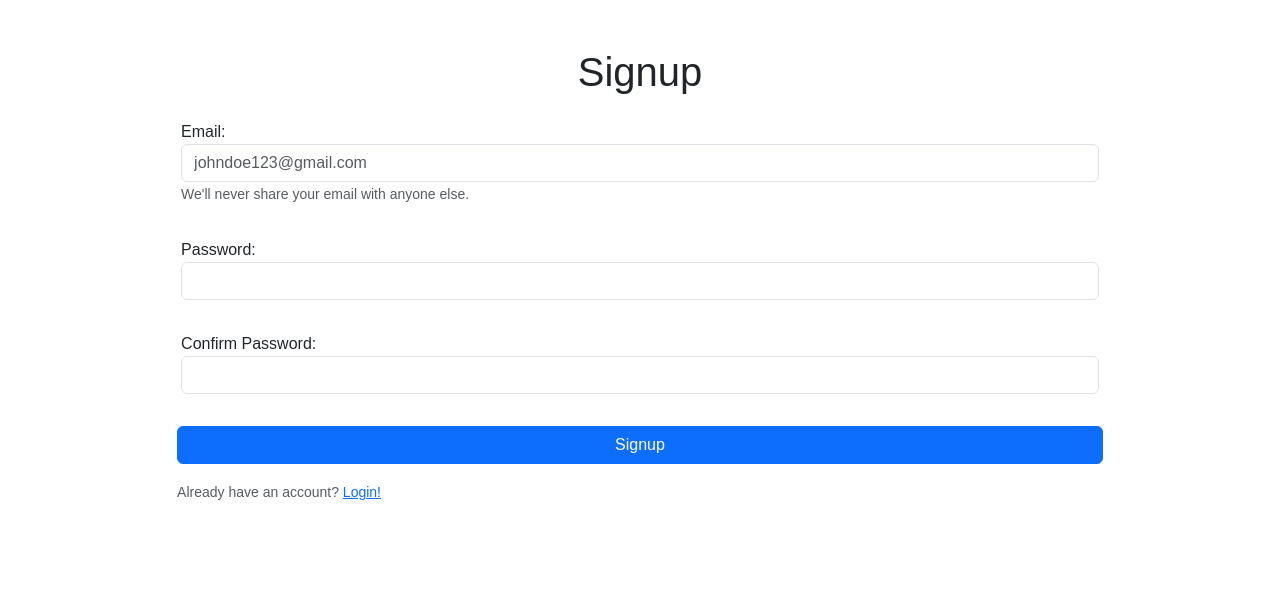
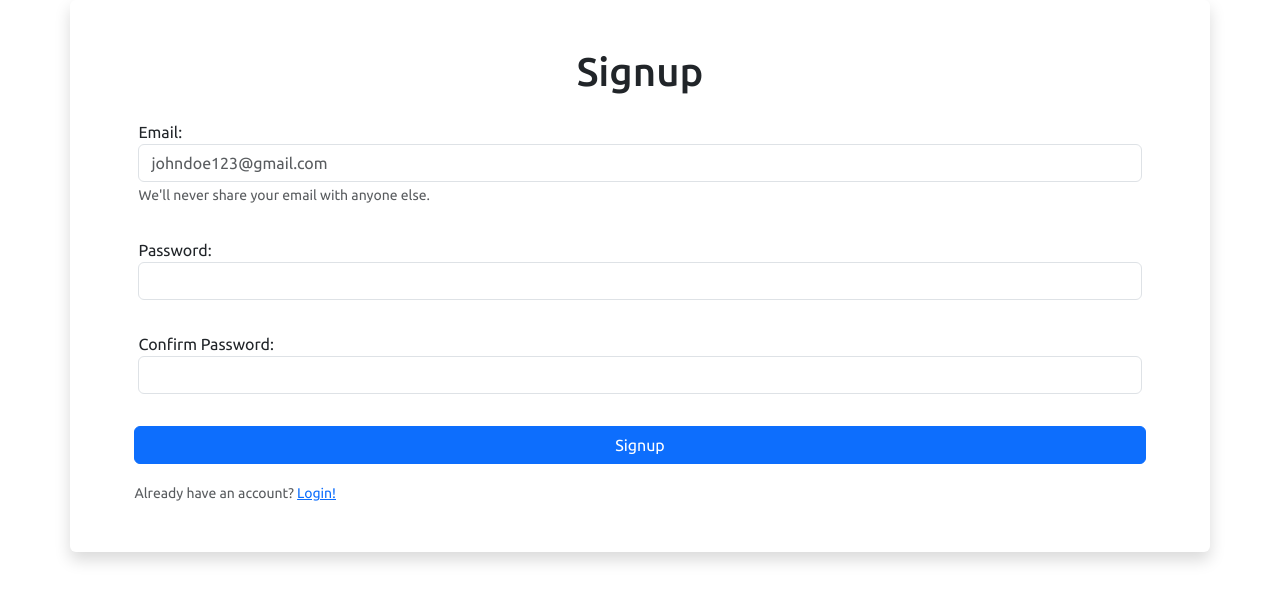
Before and after one commit to alejaalvar/chat-frontend, a React (Vite) app in the folder react-form/: page /signup in a window 1280 px wide. Shown: the top 602 px of the page. Built offline with nearby package versions, Linux system fonts and the light colour scheme.

Commit message:
add: improved styling for the signup and login pages

```diff
--- a/react-form/index.html
+++ b/react-form/index.html
@@ -3,6 +3,9 @@
   <head>
     <meta charset="UTF-8" />
     <link rel="icon" type="image/svg+xml" href="/favicon.svg" />
+    <link rel="preconnect" href="https://fonts.googleapis.com">
+    <link rel="preconnect" href="https://fonts.gstatic.com" crossorigin>
+    <link href="https://fonts.googleapis.com/css2?family=Ubuntu:ital,wght@0,300;0,400;0,500;0,700;1,300;1,400;1,500;1,700&display=swap" rel="stylesheet">
     <meta name="viewport" content="width=device-width, initial-scale=1.0" />
     <title>react-form</title>
   </head>
--- a/react-form/src/index.css
+++ b/react-form/src/index.css
@@ -9,5 +9,5 @@
 
 body {
   margin: 0;
-  font-family: Arial, Helvetica, sans-serif;
+  font-family: Ubuntu, Arial, Helvetica, sans-serif;
 }
--- a/react-form/src/pages/LoginPage.tsx
+++ b/react-form/src/pages/LoginPage.tsx
@@ -3,7 +3,7 @@
 
 function LoginPage() {
   return (
-    <div className="container d-flex align-items-center justify-content-center py-5">
+    <div className="container d-flex align-items-center justify-content-center py-5 shadow rounded">
       <main>
         <h1 className="text-center">Login</h1>
         <LoginForm />
--- a/react-form/src/pages/SignupPage.tsx
+++ b/react-form/src/pages/SignupPage.tsx
@@ -3,7 +3,7 @@
 
 function SignupPage() {
   return (
-    <div className="container d-flex align-items-center justify-content-center py-5">
+    <div className="container d-flex align-items-center justify-content-center py-5 shadow rounded">
       <main>
         <h1 className="text-center">Signup</h1>
         <SignupForm />
```
